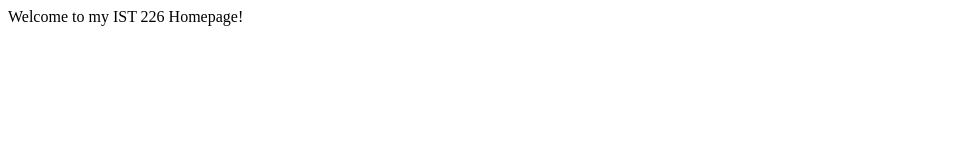
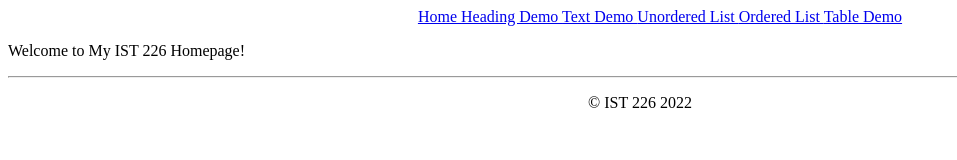
Before and after one commit to CamilaAVV/CamilaAVV.github.io, a plain HTML site: page index.html in a window 1280 px wide. Shown: the whole page, without its empty margins (0-957 px from the left). Drawn offline with Linux system fonts and the light colour scheme.

Commit message:
Update index.html

```diff
--- a/index.html
+++ b/index.html
@@ -1 +1,30 @@
-Welcome to my IST 226 Homepage!
+<html>
+    <head>
+        <title> My Home Page </title>
+    </head>
+
+    <body>
+
+        <center>
+        <ul>
+            <a href="index.html"> Home </a>
+            <a href="heading.html"> Heading Demo </a>
+            <a href="textdemo.html"> Text Demo </a>
+            <a href="unorderedlist.html"> Unordered List </a>
+            <a href="orderedlist.html"> Ordered List </a>
+            <a href="tabledemo.html"> Table Demo </a>
+        </ul>
+        </center>
+
+        <p> Welcome to My IST 226 Homepage! </p>
+
+        <footer>
+            <center>
+                <hr>
+                <p> &copy; IST 226 2022 </p>
+            </center>
+        </footer>
+
+    </body>
+
+</html>
```
